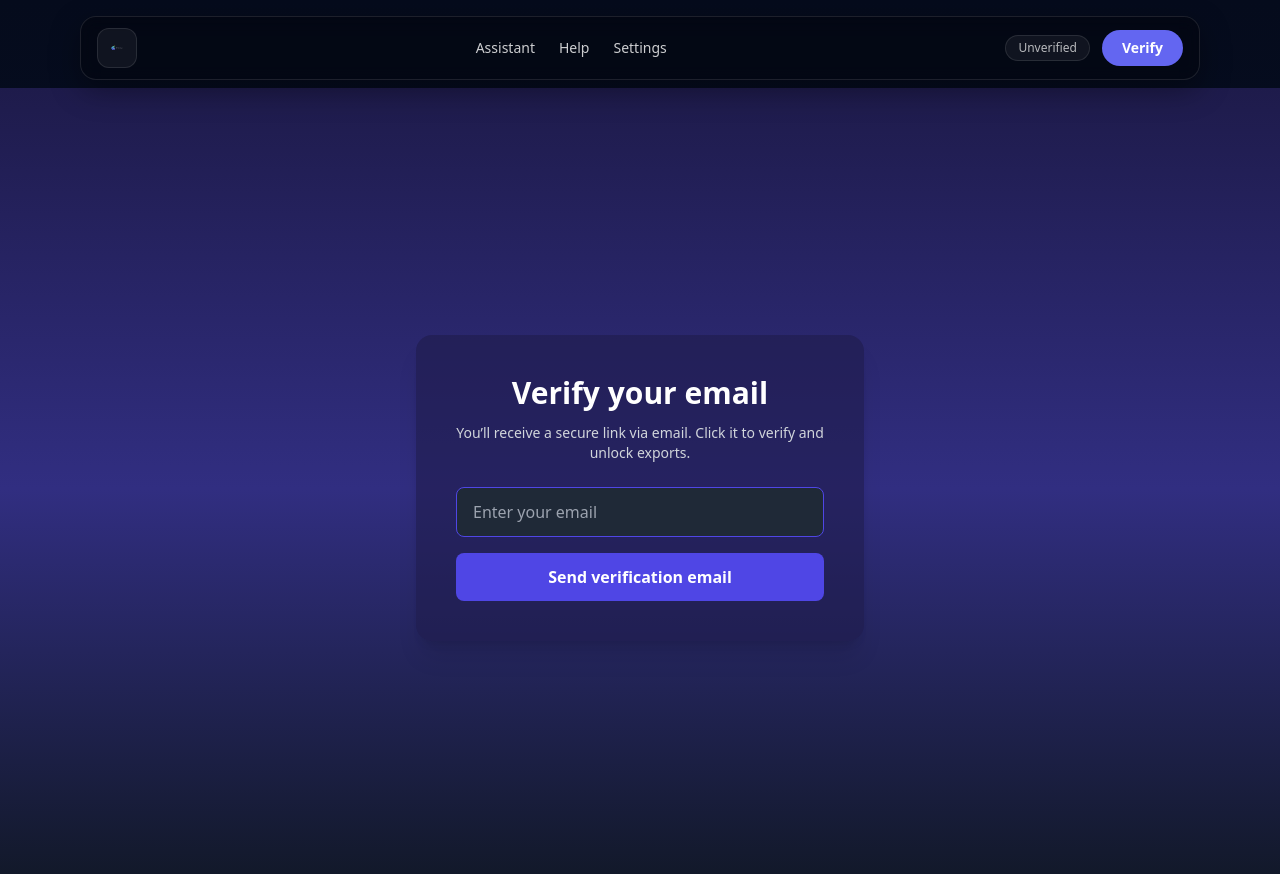
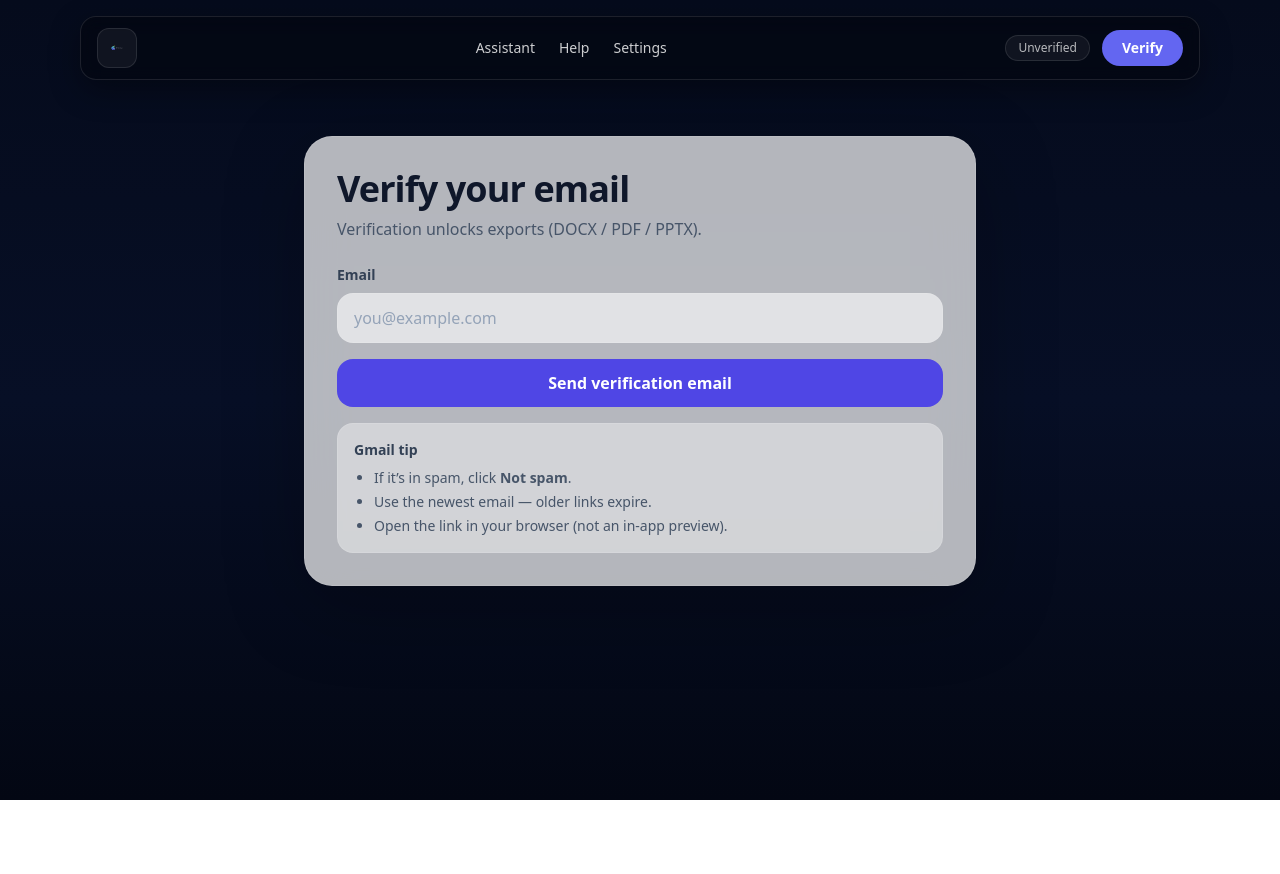
Before and after one commit to tweetharis-netizen/elora-verification-ui, a Next.js app: page /verify in a window 1280 px wide. Shown: the top 874 px of the page. After the commit the page ends 800 px from the top, so only its background shows below. Built offline with nearby package versions, Linux system fonts and the light colour scheme.

Commit message:
Update verify.js

```diff
--- a/pages/verify.js
+++ b/pages/verify.js
@@ -1,53 +1,172 @@
-import { useState } from "react";
+import Head from "next/head";
+import { useEffect, useState } from "react";
+import { useRouter } from "next/router";
+import {
+  activateTeacher,
+  clearPendingInvite,
+  getPendingInvite,
+  isTeacher,
+  isVerified,
+  setVerified,
+} from "../lib/session";
+
+function isValidEmail(email) {
+  return /^[^\s@]+@[^\s@]+\.[^\s@]+$/.test(email);
+}
 
 export default function Verify() {
+  const router = useRouter();
+  const token = typeof router.query.token === "string" ? router.query.token : "";
+
   const [email, setEmail] = useState("");
-  const [status, setStatus] = useState("");
-  const [loading, setLoading] = useState(false);
+  const [status, setStatus] = useState("idle"); // idle | sending | sent | confirming | ok | error
+  const [message, setMessage] = useState("");
 
-  const sendEmail = async () => {
-    setLoading(true);
-    setStatus("");
+  // Confirm link flow
+  useEffect(() => {
+    if (!router.isReady) return;
+    if (!token) return;
+
+    let cancelled = false;
+    (async () => {
+      setStatus("confirming");
+      setMessage("Confirming your verification link...");
 
       try {
-      const res = await fetch("/api/send-verification-email", {
+        const res = await fetch(`/api/verify/confirm?token=${encodeURIComponent(token)}`);
+        const data = await res.json().catch(() => ({}));
+        if (!res.ok) throw new Error("Verification link is invalid or expired.");
+
+        if (cancelled) return;
+
+        // Mark verified in this browser
+        setVerified(true, data.email);
+
+        // If they saved an invite before verifying, activate it now
+        const pending = getPendingInvite();
+        if (pending && !isTeacher()) {
+          const inviteRes = await fetch("/api/teacher-invite", {
             method: "POST",
             headers: { "Content-Type": "application/json" },
-        body: JSON.stringify({ email }),
+            body: JSON.stringify({ code: pending }),
           });
-      const data = await res.json();
+          const inviteData = await inviteRes.json().catch(() => ({}));
+          if (inviteRes.ok && inviteData.ok) {
+            activateTeacher(pending);
+            clearPendingInvite();
+          }
+        }
 
-      if (res.ok) setStatus("✅ Verification email sent! Check your inbox.");
-      else setStatus(`❌ ${data.error || "Failed to send email"}`);
-    } catch (err) {
-      setStatus("❌ Error sending email");
+        setStatus("ok");
+        setMessage("Verified! Redirecting...");
+        setTimeout(() => router.replace("/assistant"), 700);
+      } catch (e) {
+        if (cancelled) return;
+        setStatus("error");
+        setMessage(e?.message || "Verification failed.");
       }
-    setLoading(false);
+    })();
+
+    return () => {
+      cancelled = true;
     };
+  }, [router.isReady, token, router]);
+
+  async function sendEmail() {
+    const trimmed = email.trim();
+    if (!isValidEmail(trimmed)) {
+      setStatus("error");
+      setMessage("Please enter a valid email address.");
+      return;
+    }
+
+    setStatus("sending");
+    setMessage("");
+
+    try {
+      const pendingInvite = getPendingInvite();
+      const res = await fetch("/api/verify/send", {
+        method: "POST",
+        headers: { "Content-Type": "application/json" },
+        body: JSON.stringify({ email: trimmed, pendingInvite: pendingInvite || null }),
+      });
+      const data = await res.json().catch(() => ({}));
+      if (!res.ok) {
+        if (data?.missing) throw new Error(`Missing env vars: ${data.missing.join(", ")}`);
+        throw new Error("Could not send verification email.");
+      }
+
+      setStatus("sent");
+      setMessage("Sent! Check inbox and spam. Use the newest email — older links expire.");
+    } catch (e) {
+      setStatus("error");
+      setMessage(e?.message || "Could not send verification email.");
+    }
+  }
 
   return (
-    <div className="flex flex-col items-center justify-center min-h-screen bg-gradient-to-b from-indigo-950 via-indigo-900 to-gray-900">
-      <div className="bg-indigo-950/60 p-10 rounded-2xl shadow-xl max-w-md w-full text-center">
-        <h1 className="text-3xl font-bold text-white mb-3">Verify your email</h1>
-        <p className="text-gray-300 mb-6 text-sm">
-          You’ll receive a secure link via email. Click it to verify and unlock exports.
+    <>
+      <Head><title>Elora — Verify</title></Head>
+
+      <div className="min-h-[calc(100vh-88px)] px-6 py-12">
+        <div className="mx-auto max-w-2xl">
+          <div className="rounded-[28px] border border-white/10 bg-white/70 dark:bg-slate-950/40 backdrop-blur-xl p-8 shadow-[0_20px_80px_rgba(0,0,0,0.25)]">
+            <h1 className="text-3xl md:text-4xl font-extrabold tracking-tight text-slate-900 dark:text-white">
+              Verify your email
+            </h1>
+            <p className="mt-2 text-slate-600 dark:text-slate-300">
+              Verification unlocks exports (DOCX / PDF / PPTX).
             </p>
+
+            {!token && !isVerified() && (
+              <div className="mt-6 space-y-4">
+                <label className="block">
+                  <div className="text-sm font-semibold text-slate-700 dark:text-slate-200">Email</div>
                   <input
-          type="email"
-          placeholder="Enter your email"
-          className="w-full mb-4 px-4 py-3 rounded-lg bg-gray-800 text-white outline-none border border-indigo-600 focus:ring-2 focus:ring-indigo-400"
                     value={email}
                     onChange={(e) => setEmail(e.target.value)}
+                    placeholder="you@example.com"
+                    className="mt-2 w-full rounded-2xl border border-white/10 bg-white/60 dark:bg-slate-950/40 px-4 py-3 text-slate-900 dark:text-white placeholder:text-slate-400 outline-none focus:ring-2 focus:ring-indigo-500/50"
+                    autoComplete="email"
+                    inputMode="email"
                   />
+                </label>
+
                 <button
                   onClick={sendEmail}
-          disabled={loading}
-          className="w-full py-3 rounded-lg bg-indigo-600 hover:bg-indigo-700 transition-all font-semibold text-white"
+                  disabled={status === "sending"}
+                  className="w-full rounded-2xl bg-indigo-600 hover:bg-indigo-500 disabled:opacity-60 text-white font-semibold py-3"
                 >
-          {loading ? "Sending..." : "Send verification email"}
+                  {status === "sending" ? "Sending…" : "Send verification email"}
                 </button>
-        {status && <p className="text-gray-200 mt-4 text-sm">{status}</p>}
+
+                <div className="rounded-2xl border border-white/10 bg-white/40 dark:bg-slate-950/20 p-4 text-sm text-slate-600 dark:text-slate-300">
+                  <div className="font-semibold text-slate-700 dark:text-slate-200">Gmail tip</div>
+                  <ul className="mt-2 list-disc pl-5 space-y-1">
+                    <li>If it’s in spam, click <b>Not spam</b>.</li>
+                    <li>Use the newest email — older links expire.</li>
+                    <li>Open the link in your browser (not an in-app preview).</li>
+                  </ul>
                 </div>
               </div>
+            )}
+
+            {(token || status === "sent" || status === "error" || status === "confirming" || isVerified()) && (
+              <div
+                className={`mt-6 rounded-2xl border p-4 text-sm ${
+                  status === "error"
+                    ? "border-red-500/30 bg-red-500/10 text-red-200"
+                    : isVerified()
+                      ? "border-green-500/30 bg-green-500/10 text-green-200"
+                      : "border-white/10 bg-white/40 dark:bg-slate-950/20 text-slate-600 dark:text-slate-300"
+                }`}
+              >
+                {isVerified() ? "You’re verified on this device." : message}
+              </div>
+            )}
+          </div>
+        </div>
+      </div>
+    </>
   );
 }
```
Lines whose indentation alone changed are shown as unchanged.
